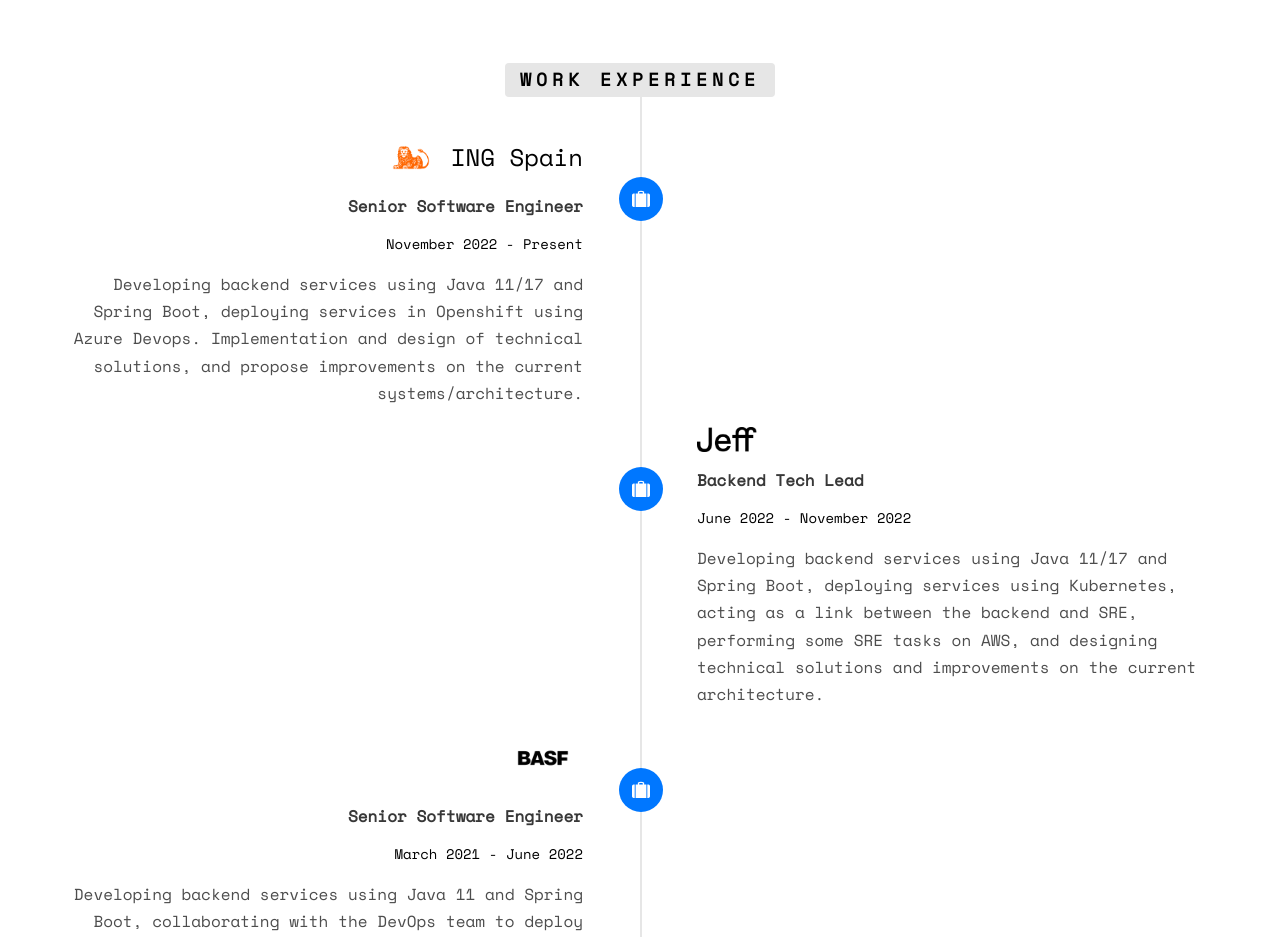
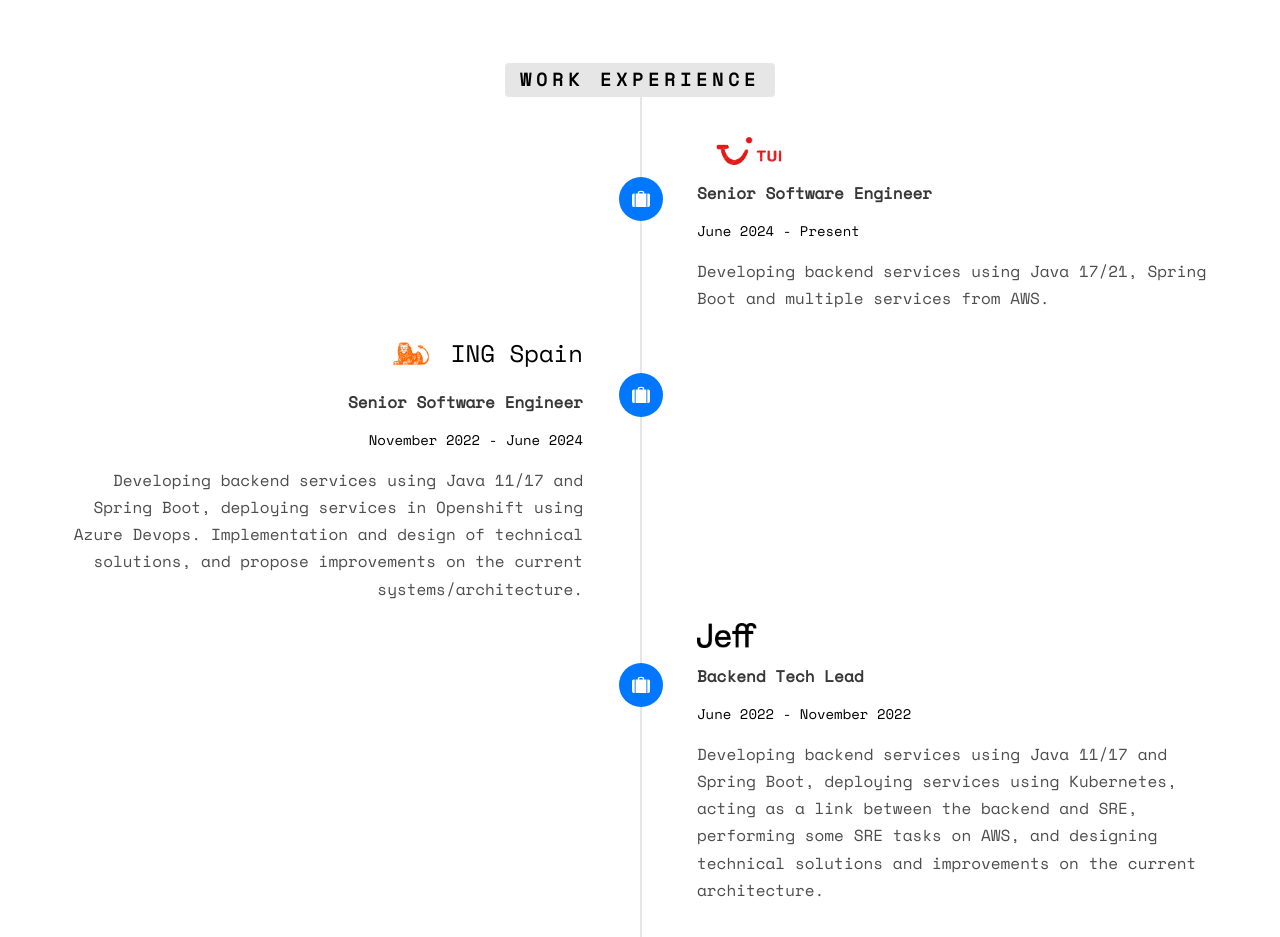
Before and after one commit to rogomdi/website, a plain HTML site: page index.html in a window 1280 px wide. Shown: the part 1840-2777 px from the top of the page. Drawn offline with nearby package versions, Linux system fonts and the light colour scheme; some packages are replaced by stand-ins of ours; no server answers; files whose address does not match are found by name.

Commit message:
feat: Adds new work experience

```diff
--- a/index.html
+++ b/index.html
@@ -106,6 +106,21 @@
 						<li class="timeline-heading text-center animate-box">
 							<div><h2>Work Experience</h2></div>
 						</li>
+						<li class="timeline-inverted animate-box">
+							<div class="timeline-badge"><i class="icon-suitcase"></i></div>
+							<div class="timeline-panel">
+								<div class="timeline-heading">
+									<div class="company-info-right">
+										<img src="images/tui.png" style="width: 100px;" class="custom-icon"/>
+									</div>
+									<h4 class="position">Senior Software Engineer</h4>
+									<h5 class="dates">June 2024 - Present</h5>
+								</div>
+								<div class="timeline-body">
+									<p>Developing backend services using Java 17/21, Spring Boot and multiple services from AWS.</p>
+								</div>
+							</div>
+						</li>
 						<li class="animate-box timeline-unverted">
 							<!-- <div class="timeline-badge"><i class="icon" style="background-size: contain; background-image: url(images/ing.png); background-position: center center;" alt="ing"></i></div> -->
 							<div class="timeline-badge"><i class="icon-suitcase"></i></div>
@@ -116,7 +131,7 @@
 										<h3 class="timeline-title">ING Spain</h3>
 									</div>
 									<h4 class="position">Senior Software Engineer</h4>
-									<h5 class="dates">November 2022 - Present</h5>
+									<h5 class="dates">November 2022 - June 2024</h5>
 								</div>
 								<div class="timeline-body">
 									<p>Developing backend services using Java 11/17 and Spring Boot, deploying services in Openshift using Azure Devops. Implementation and design of technical solutions, and propose improvements on the current systems/architecture.</p>
```
Also changed, not shown: images/tui.png (added), 1 other file.
